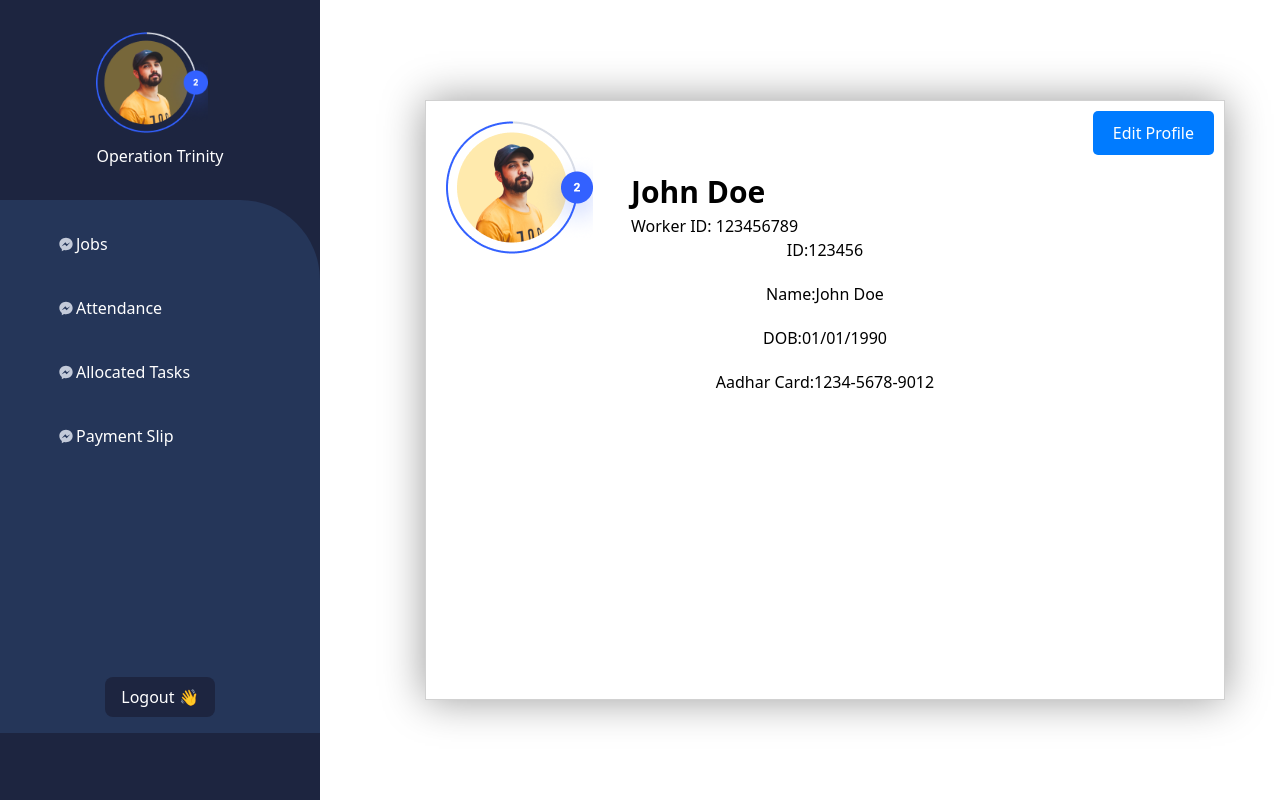
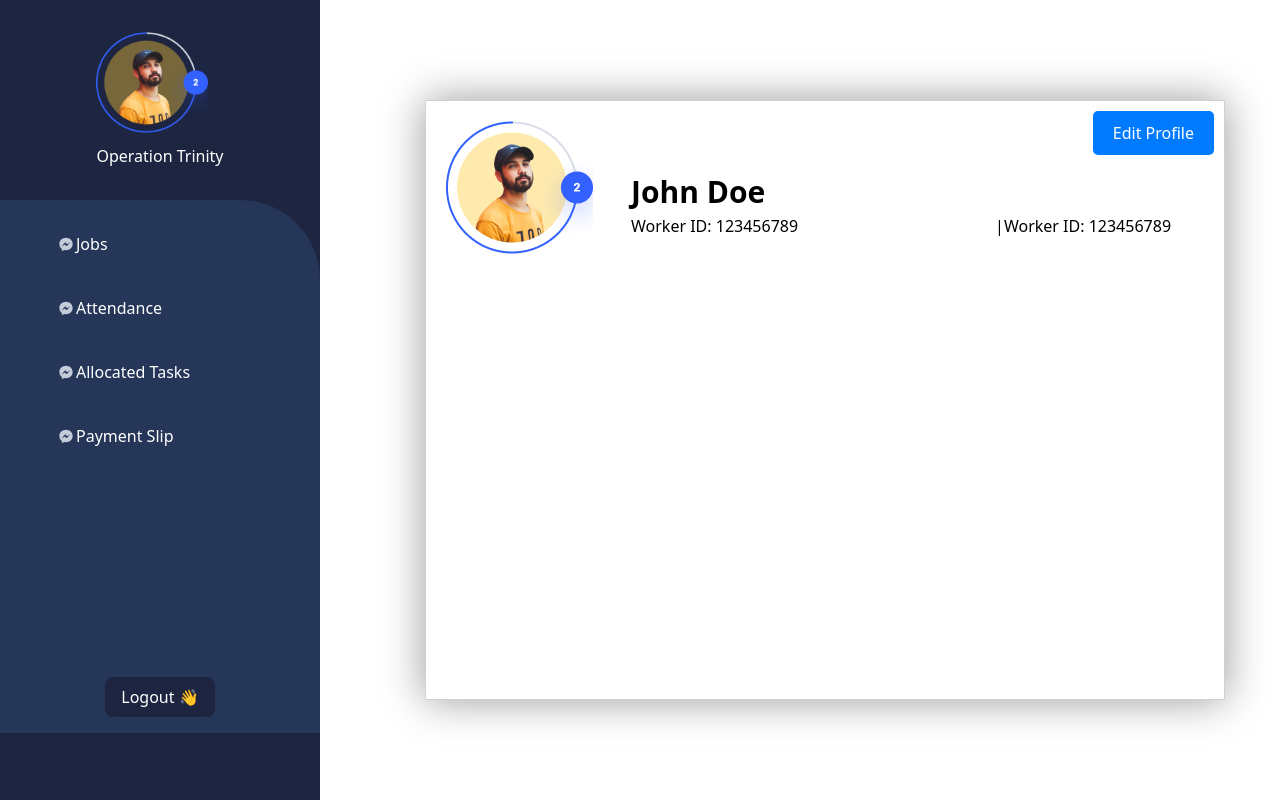
Before and after one commit to Skillvalley-Github/C4-team-3, a React (Vite) app: page /profile in a window 1280 px wide. Built offline with nearby package versions, Linux system fonts and the light colour scheme.

Commit message:
safe commit

```diff
--- a/package.json
+++ b/package.json
@@ -10,6 +10,7 @@
     "preview": "vite preview"
   },
   "dependencies": {
+    "bootstrap": "^5.2.3",
     "react": "^18.2.0",
     "react-dom": "^18.2.0",
     "react-router-dom": "^6.15.0",
--- a/src/App.css
+++ b/src/App.css
@@ -1,5 +1,3 @@
-/* Profile.css */
-
 .profile-head {
   margin-left: 185px;
   margin-top: -85px;
@@ -27,7 +25,7 @@
   padding: 20px;
   transform: translateZ(
     20px
-  ); /* Adjust the translateZ value for the desired pop-out effect */
+  );
   box-shadow: 0 0 40px rgba(0, 0, 0, 0.4);
   transition: transform 0.3s ease-in-out;
   position: absolute;
@@ -37,17 +35,17 @@
 /* Style the Edit Profile button */
 .edit-profile-button {
   position: absolute;
-  top: 10px; /* Adjust the top value to position the button as desired */
-  right: 10px; /* Adjust the right value to position the button as desired */
-  background-color: #007bff; /* Button background color */
-  color: #fff; /* Text color */
-  padding: 10px 20px; /* Adjust padding to your liking */
-  border: none; /* Remove the button border */
-  border-radius: 5px; /* Rounded corners */
-  cursor: pointer; /* Add a pointer cursor on hover */
-  transition: background-color 0.3s ease; /* Smooth color transition on hover */
+  top: 10px;
+  right: 10px;
+  background-color: #007bff;
+  color: #fff;
+  padding: 10px 20px;
+  border: none;
+  border-radius: 5px;
+  cursor: pointer;
+  transition: background-color 0.3s ease;
 }
 
 .edit-profile-button:hover {
-  background-color: #0056b3; /* New background color on hover */
+  background-color: #0056b3;
 }
--- a/src/components/Worker/Profile.jsx
+++ b/src/components/Worker/Profile.jsx
@@ -15,37 +15,25 @@ const Profile = () => {
               <div className="profile-head">
                 <h2>John Doe</h2>
               </div>
+              <div className="flex justify-start gap-3">
+
+
               <div className="profile-id">
                 <p>Worker ID: 123456789</p>
               </div>
+              <div className="profile-id">
+                <p>|Worker ID: 123456789</p>
+              </div>
+              </div>
             </div>
             <div className="col-md-2">
-              {/* Add the button with the "edit-profile-button" class */}
               <button className="btn btn-primary edit-profile-button">
                 Edit Profile
               </button>
             </div>
           </div>
-          {/* Center the fields lower in the white box */}
-          <div className="row justify-content-center"style={{marginBottom:"25px"}}>
-            <div className="col-md-12 text-center" >
-              <div className="profile-field" style={{ marginBottom: "20px" }}>
-                <label>ID:</label>
-                <span>123456</span>
-              </div>
-              <div className="profile-field" style={{ marginBottom: "20px" }}>
-                <label>Name:</label>
-                <span>John Doe</span>
-              </div>
-              <div className="profile-field" style={{ marginBottom: "20px" }}>
-                <label>DOB:</label>
-                <span>01/01/1990</span>
-              </div>
-              <div className="profile-field" style={{ marginBottom: "20px" }}>
-                <label>Aadhar Card:</label>
-                <span>1234-5678-9012</span>
-              </div>
-            </div>
+          <div className="row">
+
           </div>
         </form>
       </div>
```
Also changed, not shown: 1 other file (tests, documents, lock files or other folders).
